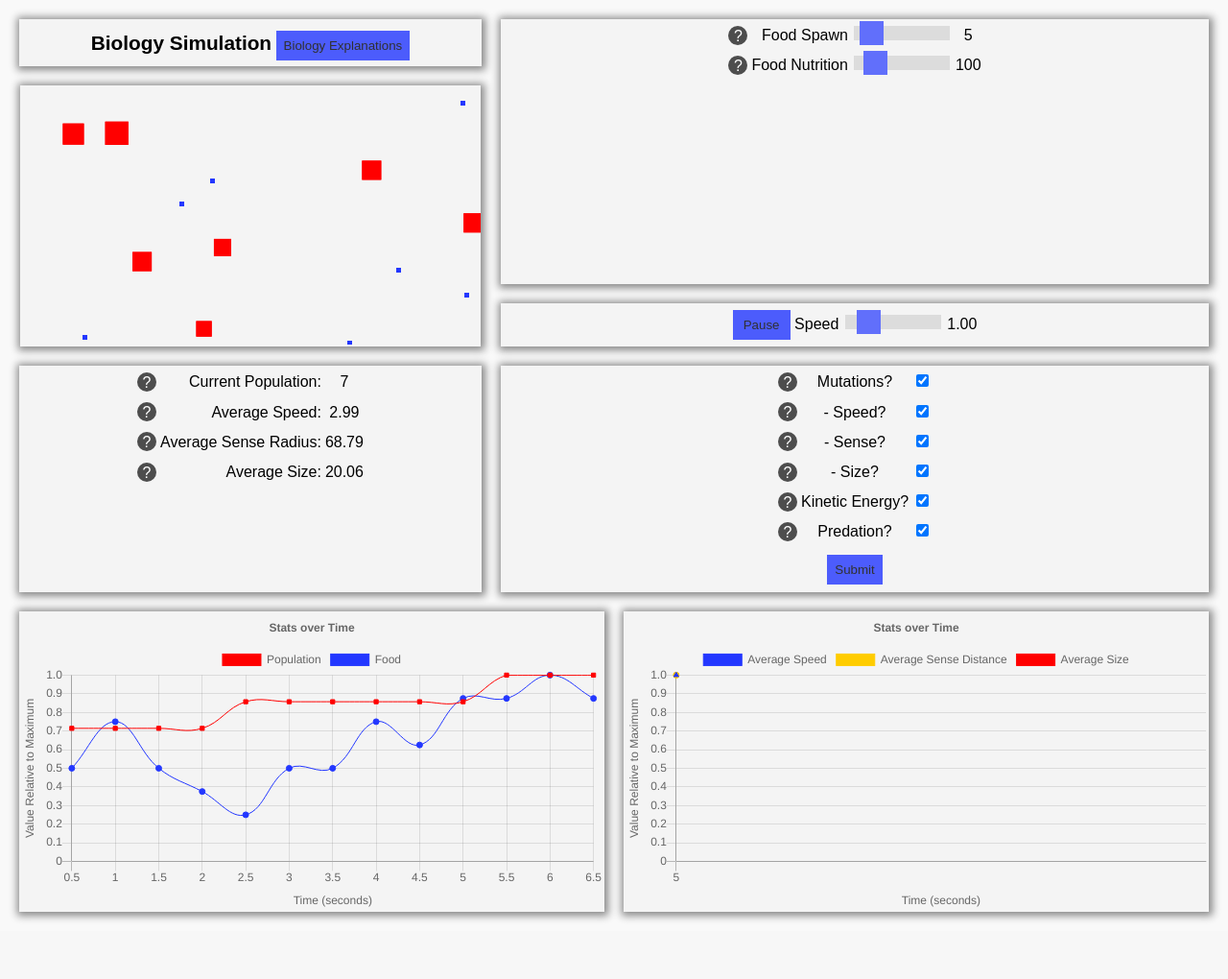
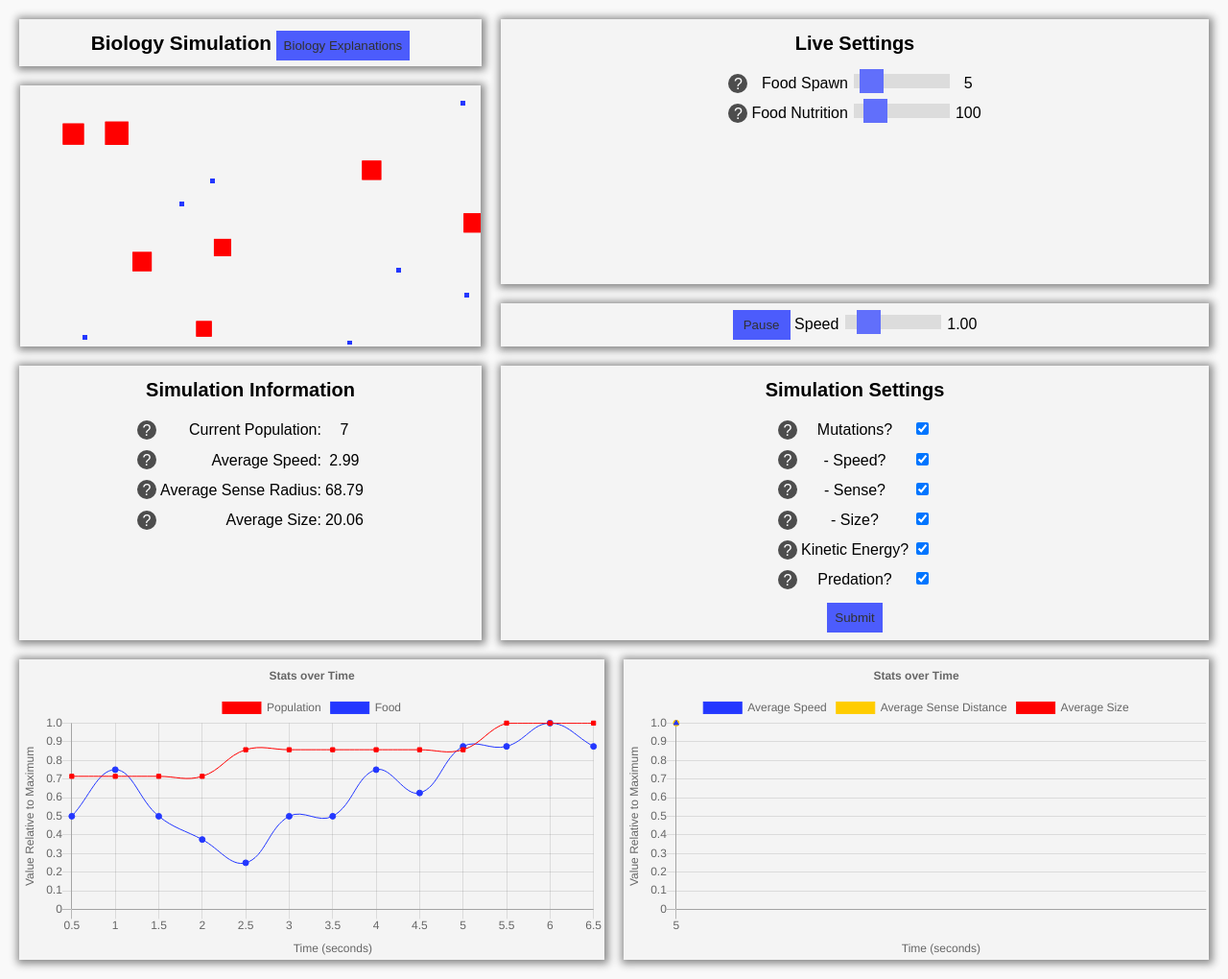
Before and after one commit to GarethHarcombe/bioSimulation, a PHP site: page / in a window 1280 px wide. Shown: the whole page at 96% size. Before the commit the page ends 959 px from the top, so only its background shows below. Run offline with PHP 8.4, Linux system fonts and the light colour scheme; some libraries are stand-ins or nearby versions.

Commit message:
Added a maximum width for wrapper and headings for all sections

```diff
--- a/index.php
+++ b/index.php
@@ -31,6 +31,7 @@
 				</div>
 
 				<div class="slide_container item">
+					<h2>Live Settings</h2>
 					<table>
 						<tr>
 							<td>
@@ -55,6 +56,7 @@
 				</div>
 
 				<div class="information_container item">
+					<h2>Simulation Information</h2>
 					<table>
 						<tr>
 							<td>
@@ -92,6 +94,7 @@
 				</div>
 
 				<form class="form_container item" action="<?php echo htmlspecialchars($_SERVER["PHP_SELF"]);?>" method="get">
+					<h2>Simulation Settings</h2>
 					<table>
 						<tr>
 							<td>
@@ -158,11 +161,11 @@
 
 			<div class="bottom_container">
 				<div class="overall_chart_container item">
-					<canvas id="overall_chart" alt="Overall Chart displaying Population and Food over time"></canvas>
+					<canvas id="overall_chart"></canvas>
 				</div>
 
 				<div class="mutations_chart_container item">
-					<canvas id="mutations_chart" alt="Mutations Chart displaying mutations over time"></canvas>
+					<canvas id="mutations_chart"></canvas>
 				</div>
 			</div>
 
--- a/style.css
+++ b/style.css
@@ -43,6 +43,8 @@ a {
 .wrapper {
     display: grid;
     grid-gap: 20px;
+    max-width: 2100px;
+    margin: 0 auto;
 }
 
 .item {
@@ -50,6 +52,11 @@ a {
     border: var(--border);
     box-shadow: var(--shadow);
     text-align: center;
+}
+
+.item h2 {
+    font-size: 1.25rem;
+    margin: 8px;
 }
 
 input[type=submit], button, a {
```
